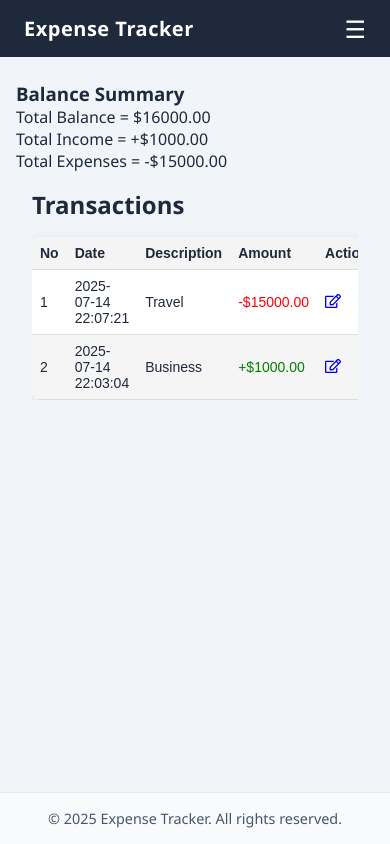
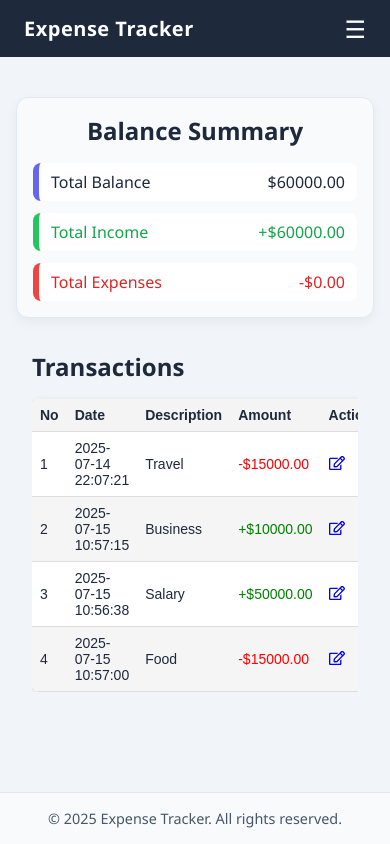
Before and after one commit to sharfrasaqsan/react-expense-tracker, a React (Create React App) app: page / in a window 390 px wide. Built offline with nearby package versions, Linux system fonts and the light colour scheme; data requests are answered from the project's data file.

Commit message:
ui enhanced

```diff
--- a/data/db.json
+++ b/data/db.json
@@ -9,10 +9,24 @@
     },
     {
       "id": "1798",
-      "datetime": "2025-07-14 22:03:04",
+      "datetime": "2025-07-15 10:57:15",
       "text": "Business",
-      "amount": 1000,
+      "amount": 10000,
       "type": "income"
+    },
+    {
+      "id": "2920",
+      "datetime": "2025-07-15 10:56:38",
+      "text": "Salary",
+      "amount": 50000,
+      "type": "income"
+    },
+    {
+      "id": "c7f0",
+      "datetime": "2025-07-15 10:57:00",
+      "text": "Food",
+      "amount": -15000,
+      "type": "expense"
     }
   ]
 }
--- a/src/App.js
+++ b/src/App.js
@@ -6,6 +6,7 @@ import Dashboard from "./pages/Dashboard";
 import { Route, Routes } from "react-router-dom";
 import AddTransaction from "./pages/AddTransaction";
 import EditTransaction from "./pages/EditTransaction";
+import About from "./pages/About";
 
 function App() {
   return (
@@ -16,6 +17,7 @@ function App() {
           <Route path="/" element={<Dashboard />} />
           <Route path="/add" element={<AddTransaction />} />
           <Route path="/edit/:id" element={<EditTransaction />} />
+          <Route path="/about" element={<About />} />
         </Routes>
       </div>
       <Footer />
--- a/src/components/Balance.js
+++ b/src/components/Balance.js
@@ -1,5 +1,6 @@
 import { useContext } from "react";
 import DataContext from "../context/DataContext";
+import "../styles/balance.css";
 
 const Balance = () => {
   const { transactions } = useContext(DataContext);
@@ -19,11 +20,22 @@ const Balance = () => {
   //     .reduce((acc, value) => acc + value, 0);
 
   return (
-    <div>
-      <h3>Balance Summary</h3>
-      <p>Total Balance = ${balance.toFixed(2)}</p>
-      <p>Total Income = +${income.toFixed(2)}</p>
-      <p>Total Expenses = -${expenses.toFixed(2)}</p>
+    <div className="balance-card">
+      <h2 className="balance-title">Balance Summary</h2>
+      <div className="balance-items">
+        <div className="balance-item total">
+          <span>Total Balance</span>
+          <span>${balance.toFixed(2)}</span>
+        </div>
+        <div className="balance-item income">
+          <span>Total Income</span>
+          <span>+${income.toFixed(2)}</span>
+        </div>
+        <div className="balance-item expenses">
+          <span>Total Expenses</span>
+          <span>-${expenses.toFixed(2)}</span>
+        </div>
+      </div>
     </div>
   );
 };
--- a/src/components/Header.js
+++ b/src/components/Header.js
@@ -5,7 +5,9 @@ const Header = () => {
   return (
     <header className="header">
       <>
-        <h1 className="logo">Expense Tracker</h1>
+        <Link to="/" className="logo-link">
+          <h1 className="logo">Expense Tracker</h1>
+        </Link>
 
         <nav className="nav">
           <input
--- /dev/null
+++ b/src/pages/About.js
@@ -0,0 +1,21 @@
+import "../styles/about.css";
+
+const About = () => {
+  return (
+    <div className="about-container">
+      <h1 className="about-title">About This App</h1>
+      <p className="about-description">
+        This Expense Tracker is a simple React application that helps you manage
+        your personal finances. You can add, edit, and delete transactions, and
+        view your income, expenses, and balance in real-time.
+      </p>
+      <p className="about-description">
+        It's built using React, Context API, and JSON Server for simulating
+        backend API. The app is fully responsive and user-friendly.
+      </p>
+      <p className="about-footer">Created by Sharfras — 2025</p>
+    </div>
+  );
+};
+
+export default About;
--- a/src/pages/AddTransaction.js
+++ b/src/pages/AddTransaction.js
@@ -3,6 +3,7 @@ import DataContext from "../context/DataContext";
 import request from "../api/request";
 import { format } from "date-fns";
 import { useNavigate } from "react-router-dom";
+import "../styles/addtransaction.css";
 
 const AddTransaction = () => {
   const {
@@ -47,9 +48,9 @@ const AddTransaction = () => {
   };
 
   return (
-    <div>
-      <h2>Add Transaction</h2>
-      <form onSubmit={addTransaction}>
+    <div className="form-card">
+      <h2 className="form-title">Add Transaction</h2>
+      <form onSubmit={addTransaction} className="form">
         <label htmlFor="text">Decription: </label>
         <input
           type="text"
@@ -58,7 +59,7 @@ const AddTransaction = () => {
           required
         />
 
-        <div>
+        <div className="radio-group">
           <label>Income</label>
           <input
             type="radio"
@@ -87,7 +88,9 @@ const AddTransaction = () => {
           onChange={(e) => setTransactionAmount(e.target.value)}
           required
         />
-        <button type="submit">Add</button>
+        <button type="submit" className="submit-btn">
+          Add
+        </button>
       </form>
     </div>
   );
--- a/src/pages/EditTransaction.js
+++ b/src/pages/EditTransaction.js
@@ -1,6 +1,6 @@
 import { useContext, useEffect } from "react";
 import DataContext from "../context/DataContext";
-
+import "../styles/addtransaction.css";
 import { useParams } from "react-router-dom";
 
 const EditTransaction = () => {
@@ -32,10 +32,10 @@ const EditTransaction = () => {
   ]);
 
   return (
-    <div>
-      <h2>Edit Transaction</h2>
+    <div className="form-card">
+      <h2 className="form-title">Edit Transaction</h2>
       {transacation ? (
-        <form onSubmit={(e) => e.preventDefault()}>
+        <form onSubmit={(e) => e.preventDefault()} className="form">
           <label htmlFor="text">Decription: </label>
           <input
             type="text"
@@ -44,7 +44,7 @@ const EditTransaction = () => {
             required
           />
 
-          <div>
+          <div className="radio-group">
             <label>Income</label>
             <input
               type="radio"
@@ -77,6 +77,7 @@ const EditTransaction = () => {
           <button
             type="submit"
             onClick={() => editTransaction(transacation.id)}
+            className="submit-btn"
           >
             Update
           </button>
--- /dev/null
+++ b/src/styles/about.css
@@ -0,0 +1,33 @@
+.about-container {
+  max-width: 800px;
+  margin: 3rem auto;
+  padding: 2rem;
+  background-color: #f8fafc;
+  border: 1px solid #e2e8f0;
+  border-radius: 12px;
+  box-shadow: 0 10px 30px rgba(0, 0, 0, 0.05);
+}
+
+.about-title {
+  font-size: 2rem;
+  font-weight: bold;
+  margin-bottom: 1.5rem;
+  text-align: center;
+  color: #1e293b;
+}
+
+.about-description {
+  font-size: 1.1rem;
+  line-height: 1.8;
+  color: #334155;
+  margin-bottom: 1rem;
+}
+
+.about-footer {
+  margin-top: 2rem;
+  font-size: 0.9rem;
+  color: #64748b;
+  text-align: center;
+  border-top: 1px solid #e2e8f0;
+  padding-top: 1rem;
+}
--- /dev/null
+++ b/src/styles/addtransaction.css
@@ -0,0 +1,71 @@
+.form-card {
+  background-color: #f8fafc;
+  border: 1px solid #e2e8f0;
+  border-radius: 12px;
+  padding: 2rem;
+  max-width: 500px;
+  margin: 2rem auto;
+  box-shadow: 0 8px 20px rgba(0, 0, 0, 0.05);
+}
+
+.form-title {
+  font-size: 1.5rem;
+  font-weight: 600;
+  text-align: center;
+  margin-bottom: 1.5rem;
+  color: #1e293b;
+}
+
+.form {
+  display: flex;
+  flex-direction: column;
+  gap: 1rem;
+}
+
+.form input[type="text"],
+.form input[type="number"] {
+  padding: 0.5rem 0.75rem;
+  border: 1px solid #cbd5e1;
+  border-radius: 6px;
+  font-size: 1rem;
+}
+
+.radio-group {
+  display: flex;
+  gap: 1.5rem;
+  margin-top: 0.5rem;
+  font-weight: 500;
+  color: #1e293b;
+  align-items: baseline;
+}
+
+.radio-group input[type="radio"] {
+  margin-right: 0.5rem;
+}
+
+.submit-btn {
+  background-color: #2563eb;
+  color: white;
+  padding: 0.75rem;
+  border: none;
+  border-radius: 6px;
+  cursor: pointer;
+  font-size: 1rem;
+  transition: background-color 0.2s ease;
+}
+
+.submit-btn:hover {
+  background-color: #1d4ed8;
+}
+
+@media (max-width: 600px) {
+  .form-card {
+    padding: 1rem;
+    margin: 1rem;
+  }
+
+  .form input,
+  .submit-btn {
+    font-size: 0.95rem;
+  }
+}
--- /dev/null
+++ b/src/styles/balance.css
@@ -0,0 +1,62 @@
+.balance-card {
+  background-color: #f8fafc;
+  border: 1px solid #e2e8f0;
+  border-radius: 12px;
+  padding: 1.5rem;
+  max-width: 500px;
+  margin: 1rem auto;
+  box-shadow: 0 4px 12px rgba(0, 0, 0, 0.05);
+}
+
+.balance-title {
+  font-size: 1.5rem;
+  font-weight: 600;
+  margin-bottom: 1rem;
+  text-align: center;
+  color: #1e293b;
+}
+
+.balance-items {
+  display: flex;
+  flex-direction: column;
+  gap: 1rem;
+}
+
+.balance-item {
+  display: flex;
+  justify-content: space-between;
+  font-size: 1.1rem;
+  padding: 0.75rem 1rem;
+  border-radius: 8px;
+  background-color: #fff;
+  border-left: 6px solid #cbd5e1;
+}
+
+.balance-item.total {
+  border-left-color: #6366f1;
+}
+
+.balance-item.income {
+  border-left-color: #22c55e;
+  color: #16a34a;
+}
+
+.balance-item.expenses {
+  border-left-color: #ef4444;
+  color: #dc2626;
+}
+
+@media screen and (max-width: 600px) {
+  .balance-card {
+    padding: 1rem;
+  }
+
+  .balance-items {
+    gap: 0.75rem;
+  }
+
+  .balance-item {
+    font-size: 1rem;
+    padding: 0.5rem 0.75rem;
+  }
+}
--- a/src/styles/header.css
+++ b/src/styles/header.css
@@ -5,6 +5,12 @@
   background: #1e293b;
   color: #ffffff;
   padding: 0.75rem 1.5rem;
+}
+
+.logo-link {
+  text-decoration: none;
+  color: #ffffff;
+  font-weight: 600;
 }
 
 .logo {
```
